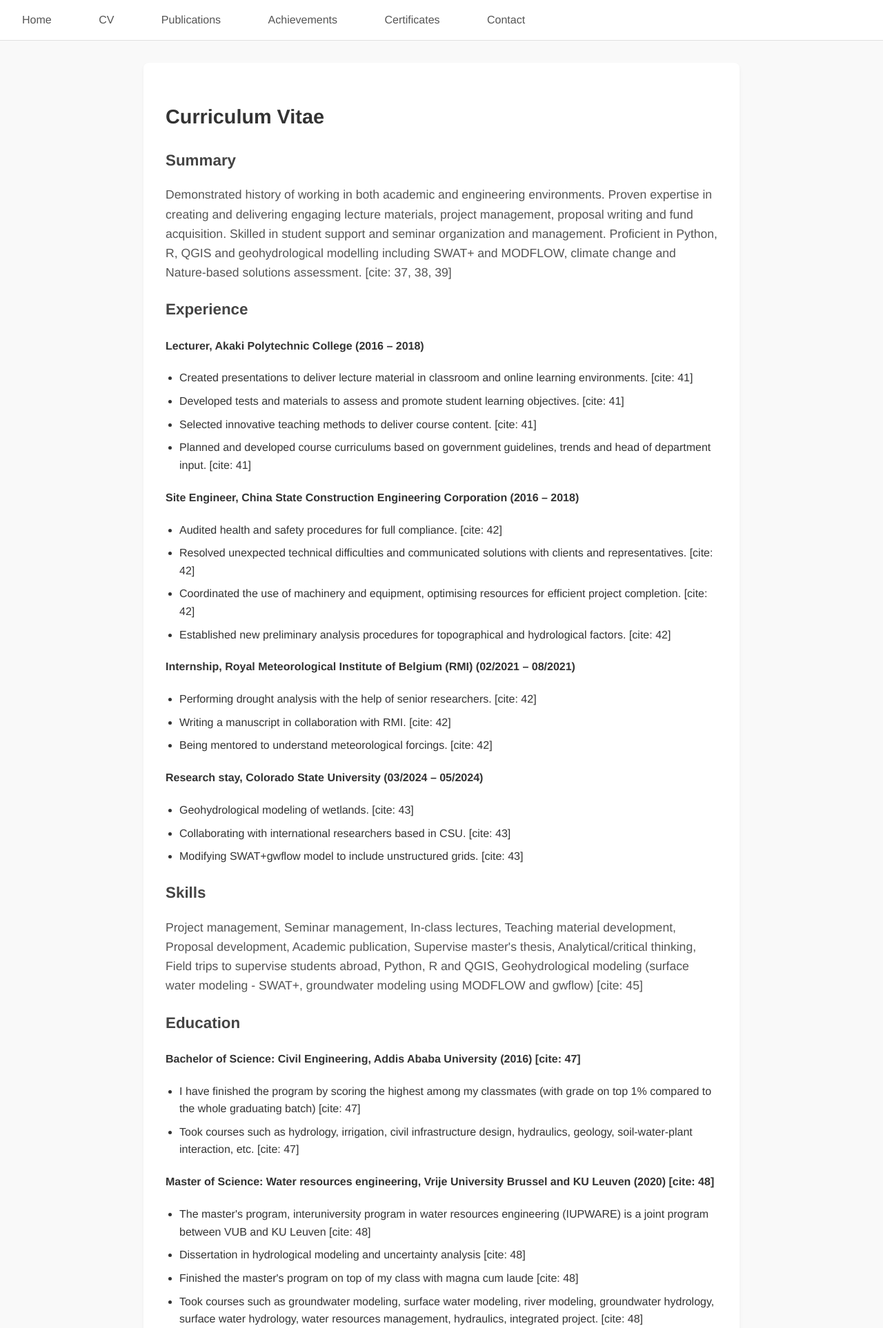
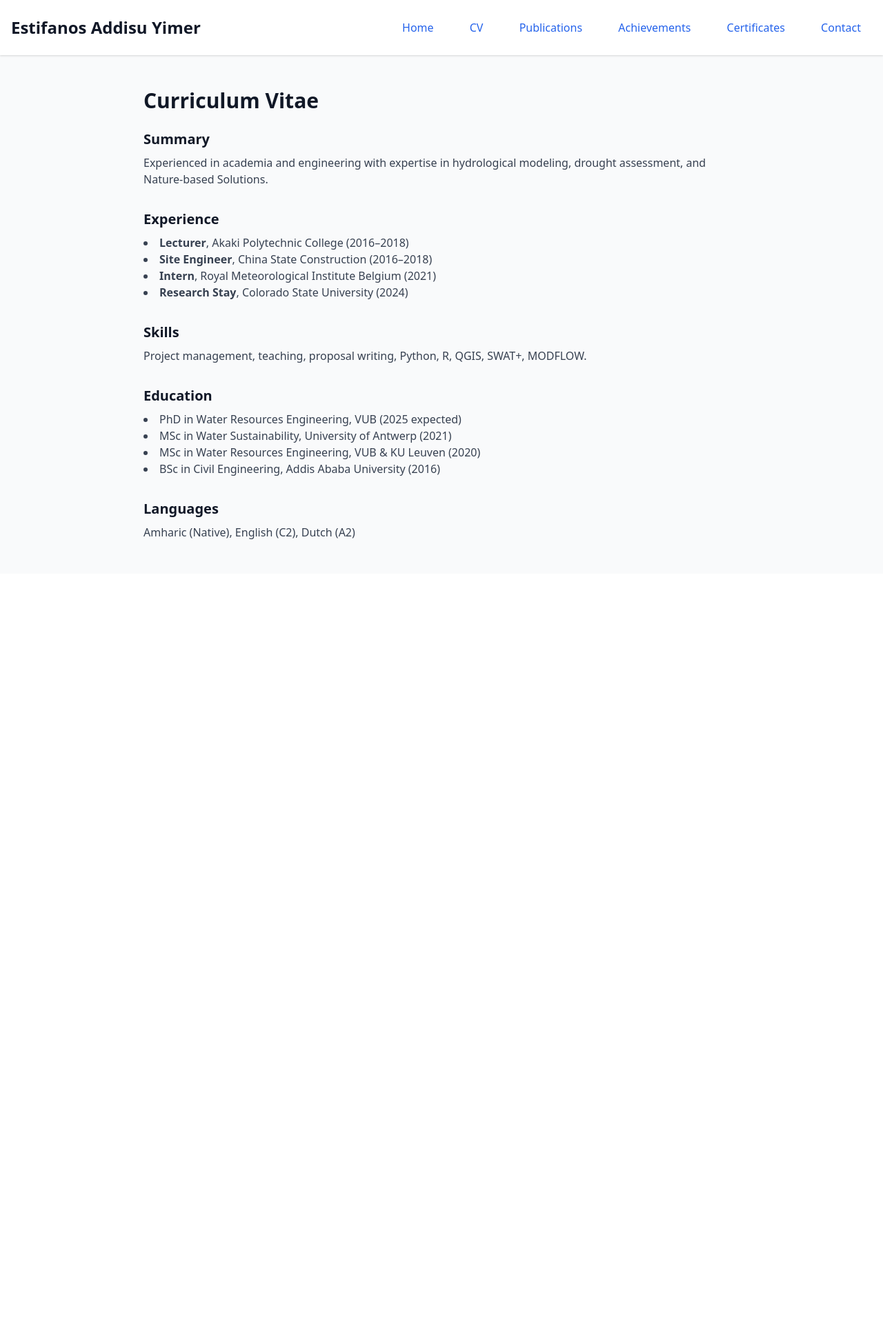
Before and after one commit to estifanosYimer/estifanos-website, a Flask app: page /cv in a window 1280 px wide. Shown: the top 1926 px of the page at 69% size. After the commit the page ends 782 px from the top, so only its background shows below. Run offline with Flask 3, Linux system fonts and the light colour scheme.

Commit message:
Update cv.html

```diff
--- a/templates/cv.html
+++ b/templates/cv.html
@@ -1,151 +1,74 @@
 <!DOCTYPE html>
  <html lang="en">
+
 
  <head>
   <meta charset="UTF-8">
   <meta name="viewport" content="width=device-width, initial-scale=1.0">
   <title>CV - Estifanos Addisu Yimer</title>
-    <link rel="stylesheet" href="style.css">
+  <link href="https://cdn.jsdelivr.net/npm/tailwindcss@2.2.19/dist/tailwind.min.css" rel="stylesheet">
  </head>
 
-<body>
-    <header>
-        <nav>
-            <a href="/">Home</a>
-            <a href="/cv">CV</a>
-            <a href="/publications">Publications</a>
-            <a href="/achievements">Achievements</a>
-            <a href="/certificates">Certificates</a>
-            <a href="/contact">Contact</a>
+
+ <body class="bg-gray-50 text-gray-900">
+  <header class="bg-white shadow">
+   <div class="max-w-7xl mx-auto px-4 py-6 flex justify-between items-center">
+    <h1 class="text-2xl font-bold">Estifanos Addisu Yimer</h1>
+    <nav class="space-x-4">
+     <a href="/" class="text-blue-600 hover:underline py-2 px-4 rounded">Home</a>
+     <a href="/cv" class="text-blue-600 hover:underline py-2 px-4 rounded">CV</a>
+     <a href="/publications" class="text-blue-600 hover:underline py-2 px-4 rounded">Publications</a>
+     <a href="/achievements" class="text-blue-600 hover:underline py-2 px-4 rounded">Achievements</a>
+     <a href="/certificates" class="text-blue-600 hover:underline py-2 px-4 rounded">Certificates</a>
+     <a href="/contact" class="text-blue-600 hover:underline py-2 px-4 rounded">Contact</a>
     </nav>
+   </div>
   </header>
-    <main>
-        <section>
-            <h2>Curriculum Vitae</h2>
+  <main class="max-w-4xl mx-auto py-12 px-4">
+   <h2 class="text-3xl font-semibold mb-6">Curriculum Vitae</h2>
+
+
+   <section class="mb-8">
+    <h3 class="text-xl font-bold mb-2">Summary</h3>
+    <p class="text-gray-700">Experienced in academia and engineering with expertise in hydrological modeling, drought assessment,
+     and Nature-based Solutions.</p>
    </section>
 
-        <section>
-            <h3>Summary</h3>
-            <p>Demonstrated history of working in both academic and engineering environments. Proven expertise in
-                creating and delivering engaging lecture materials, project management, proposal writing and fund
-                acquisition. Skilled in student support and seminar organization and management. Proficient in Python, R,
-                QGIS and geohydrological modelling including SWAT+ and MODFLOW, climate change and Nature-based
-                solutions assessment. [cite: 37, 38, 39]</p>
+
+   <section class="mb-8">
+    <h3 class="text-xl font-bold mb-2">Experience</h3>
+    <ul class="list-disc list-inside text-gray-700">
+     <li><strong>Lecturer</strong>, Akaki Polytechnic College (2016–2018)</li>
+     <li><strong>Site Engineer</strong>, China State Construction (2016–2018)</li>
+     <li><strong>Intern</strong>, Royal Meteorological Institute Belgium (2021)</li>
+     <li><strong>Research Stay</strong>, Colorado State University (2024)</li>
+    </ul>
    </section>
 
-        <section>
-            <h3>Experience</h3>
-            <div>
-                <h4>Lecturer, Akaki Polytechnic College (2016 – 2018)</h4>
-                <ul>
-                    <li>Created presentations to deliver lecture material in classroom and online learning environments.
-                        [cite: 41]</li>
-                    <li>Developed tests and materials to assess and promote student learning objectives. [cite: 41]</li>
-                    <li>Selected innovative teaching methods to deliver course content. [cite: 41]</li>
-                    <li>Planned and developed course curriculums based on government guidelines, trends and head of
-                        department input. [cite: 41]</li>
-                </ul>
-            </div>
-            <div>
-                <h4>Site Engineer, China State Construction Engineering Corporation (2016 – 2018)</h4>
-                <ul>
-                    <li>Audited health and safety procedures for full compliance. [cite: 42]</li>
-                    <li>Resolved unexpected technical difficulties and communicated solutions with clients and
-                        representatives. [cite: 42]</li>
-                    <li>Coordinated the use of machinery and equipment, optimising resources for efficient project
-                        completion. [cite: 42]</li>
-                    <li>Established new preliminary analysis procedures for topographical and hydrological factors. [cite:
-                        42]</li>
-                </ul>
-            </div>
-            <div>
-                <h4>Internship, Royal Meteorological Institute of Belgium (RMI) (02/2021 – 08/2021)</h4>
-                <ul>
-                    <li>Performing drought analysis with the help of senior researchers. [cite: 42]</li>
-                    <li>Writing a manuscript in collaboration with RMI. [cite: 42]</li>
-                    <li>Being mentored to understand meteorological forcings. [cite: 42]</li>
-                </ul>
-            </div>
-            <div>
-                <h4>Research stay, Colorado State University (03/2024 – 05/2024)</h4>
-                <ul>
-                    <li>Geohydrological modeling of wetlands. [cite: 43]</li>
-                    <li>Collaborating with international researchers based in CSU. [cite: 43]</li>
-                    <li>Modifying SWAT+gwflow model to include unstructured grids. [cite: 43]</li>
-                </ul>
-            </div>
+
+   <section class="mb-8">
+    <h3 class="text-xl font-bold mb-2">Skills</h3>
+    <p class="text-gray-700">Project management, teaching, proposal writing, Python, R, QGIS, SWAT+, MODFLOW.</p>
    </section>
 
-        <section>
-            <h3>Skills</h3>
-            <p>Project management, Seminar management, In-class lectures, Teaching material development, Proposal
-                development, Academic publication, Supervise master's thesis, Analytical/critical thinking, Field trips to
-                supervise students abroad, Python, R and QGIS, Geohydrological modeling (surface water modeling - SWAT+,
-                groundwater modeling using MODFLOW and gwflow) [cite: 45]</p>
+
+   <section class="mb-8">
+    <h3 class="text-xl font-bold mb-2">Education</h3>
+    <ul class="list-disc list-inside text-gray-700">
+     <li>PhD in Water Resources Engineering, VUB (2025 expected)</li>
+     <li>MSc in Water Sustainability, University of Antwerp (2021)</li>
+     <li>MSc in Water Resources Engineering, VUB & KU Leuven (2020)</li>
+     <li>BSc in Civil Engineering, Addis Ababa University (2016)</li>
+    </ul>
    </section>
 
-        <section>
-            <h3>Education</h3>
-            <div>
-                <h4>Bachelor of Science: Civil Engineering, Addis Ababa University (2016) [cite: 47]</h4>
-                <ul>
-                    <li>I have finished the program by scoring the highest among my classmates (with grade on top 1% compared
-                        to the whole graduating batch) [cite: 47]</li>
-                    <li>Took courses such as hydrology, irrigation, civil infrastructure design, hydraulics, geology,
-                        soil-water-plant interaction, etc. [cite: 47]</li>
-                </ul>
-            </div>
-            <div>
-                <h4>Master of Science: Water resources engineering, Vrije University Brussel and KU Leuven (2020) [cite:
-                    48]</h4>
-                <ul>
-                    <li>The master's program, interuniversity program in water resources engineering (IUPWARE) is a joint
-                        program between VUB and KU Leuven [cite: 48]</li>
-                    <li>Dissertation in hydrological modeling and uncertainty analysis [cite: 48]</li>
-                    <li>Finished the master's program on top of my class with magna cum laude [cite: 48]</li>
-                    <li>Took courses such as groundwater modeling, surface water modeling, river modeling, groundwater
-                        hydrology, surface water hydrology, water resources management, hydraulics, integrated project.
-                        [cite: 48]</li>
-                </ul>
-            </div>
-            <div>
-                <h4>Master of Science: Water Sustainability: integrating technology and nature-based solutions, University
-                    of Antwerp (2021) [cite: 49]</h4>
-                <ul>
-                    <li>The program is advanced master's focusing on nature-based solutions [cite: 49]</li>
-                    <li>I finished the program with magna cum laude being on top of my class [cite: 49]</li>
-                    <li>Nature-based solutions for freshwater and saline environments are explored in depth [cite: 49]</li>
-                </ul>
-            </div>
-            <div>
-                <h4>Doctor of Philosophy: Water resources engineering, Vrije University Brussel (2025 expected) [cite:
-                    50]</h4>
-                <ul>
-                    <li>The PhD research explores, geohydrological modeling using coupled models, hydroclimatic extremes
-                        analysis focusing on drought and finally nature-based solutions assessment for drought
-                        mitigation/adaptation [cite: 50]</li>
-                    <li>I have produced 7 peer reviewed papers as main author and 8 as coauthor. There are 7 papers under
-                        review and three papers under preparation [cite: 50]</li>
-                    <li>The PhD is expected to be finished in the next couple of months. [cite: 50]</li>
-                </ul>
-            </div>
-        </section>
 
    <section>
-            <h3>Languages</h3>
-            <p>Amharic: First Language[cite: 52], English: C2 Proficient[cite: 52], Dutch: A2 Elementary [cite: 52]</p>
-        </section>
-
-        <section>
-            <h3>References</h3>
-            <p>Prof. Ann van Griensven (Vrije University Brussel and IHE Delft) - email:
-                ann.van.griensven@vub.be [cite: 53]
-                <br>
-                Prof.dr.ir. Jiri Nossent (Flanders hydraulics and Vrije University Brussel) - email:
-                jiri.nossent@mow.vlaanderen.be [cite: 54]
-            </p>
+    <h3 class="text-xl font-bold mb-2">Languages</h3>
+    <p class="text-gray-700">Amharic (Native), English (C2), Dutch (A2)</p>
    </section>
   </main>
  </body>
 
+
  </html>
```
Lines whose indentation alone changed are shown as unchanged.
